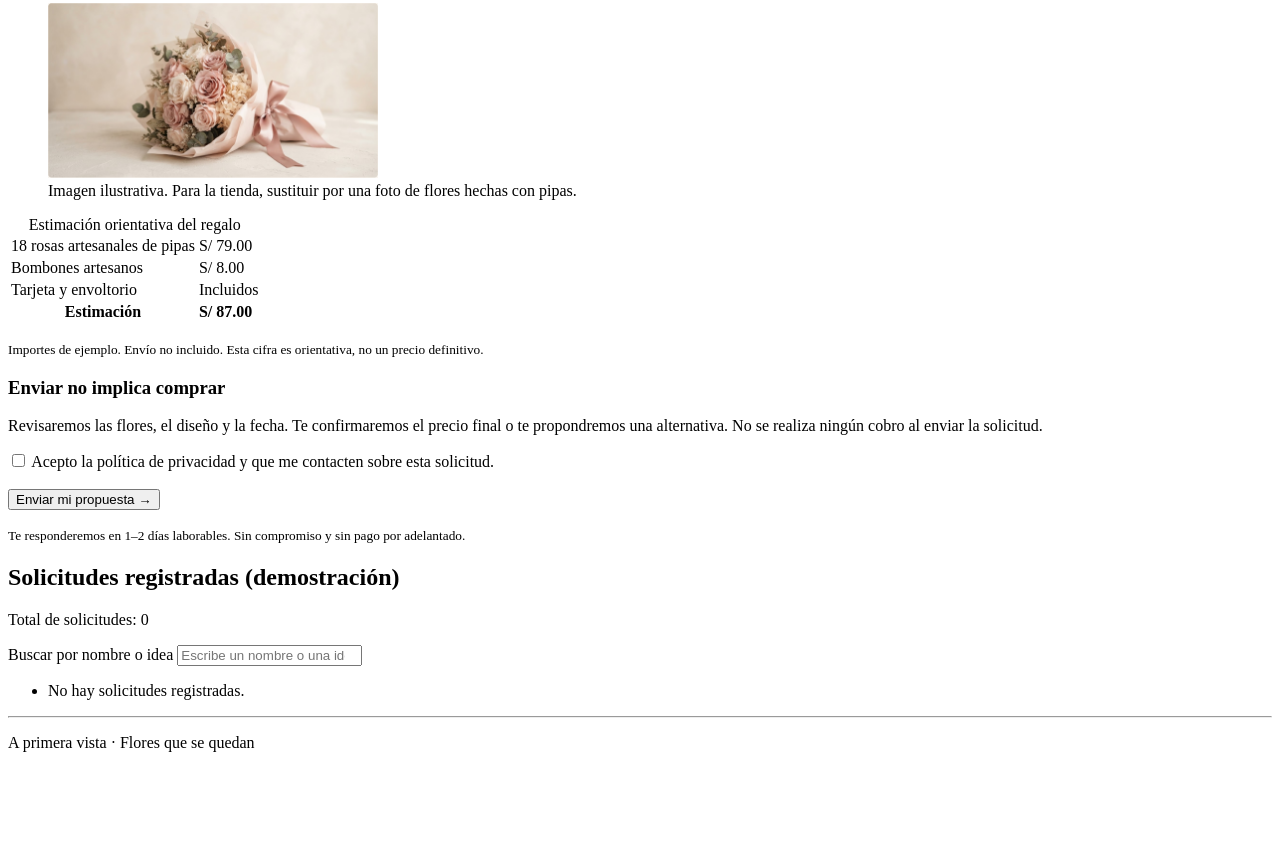
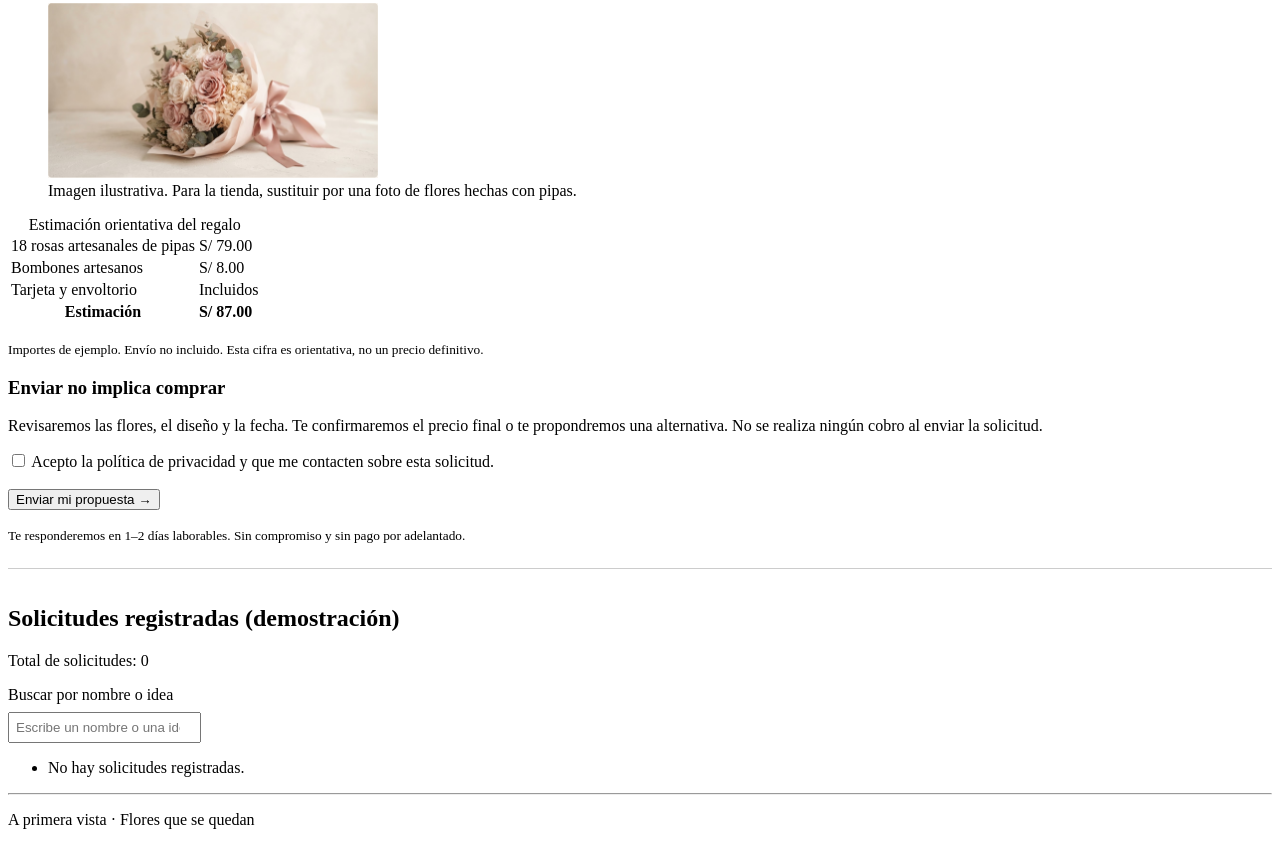
Before and after one commit to BrunoEvan123/Sistemas-de-Informaci-n, a plain HTML site: page Trabajo_grupo/index/personaliza-tu-regalo.html in a window 1280 px wide. Shown: the part 1547-2392 px from the top of the page. Before the commit the page ends 2315 px from the top, so only its background shows below. Drawn offline with Linux system fonts and the light colour scheme.

Commit message:
para style vincular estilos al formulario de personalización

```diff
--- a/Trabajo_grupo/index/personaliza-tu-regalo.html
+++ b/Trabajo_grupo/index/personaliza-tu-regalo.html
@@ -4,6 +4,7 @@
     <meta charset="UTF-8">
     <meta name="viewport" content="width=device-width, initial-scale=1.0">
     <title>Personaliza tu regalo | A primera vista</title>
+    <link rel="stylesheet" href="../styles/registro_solicitudes.css">
     <script src="../script/registro_solicitudes.js" defer></script>
 </head>
 <body>
```
